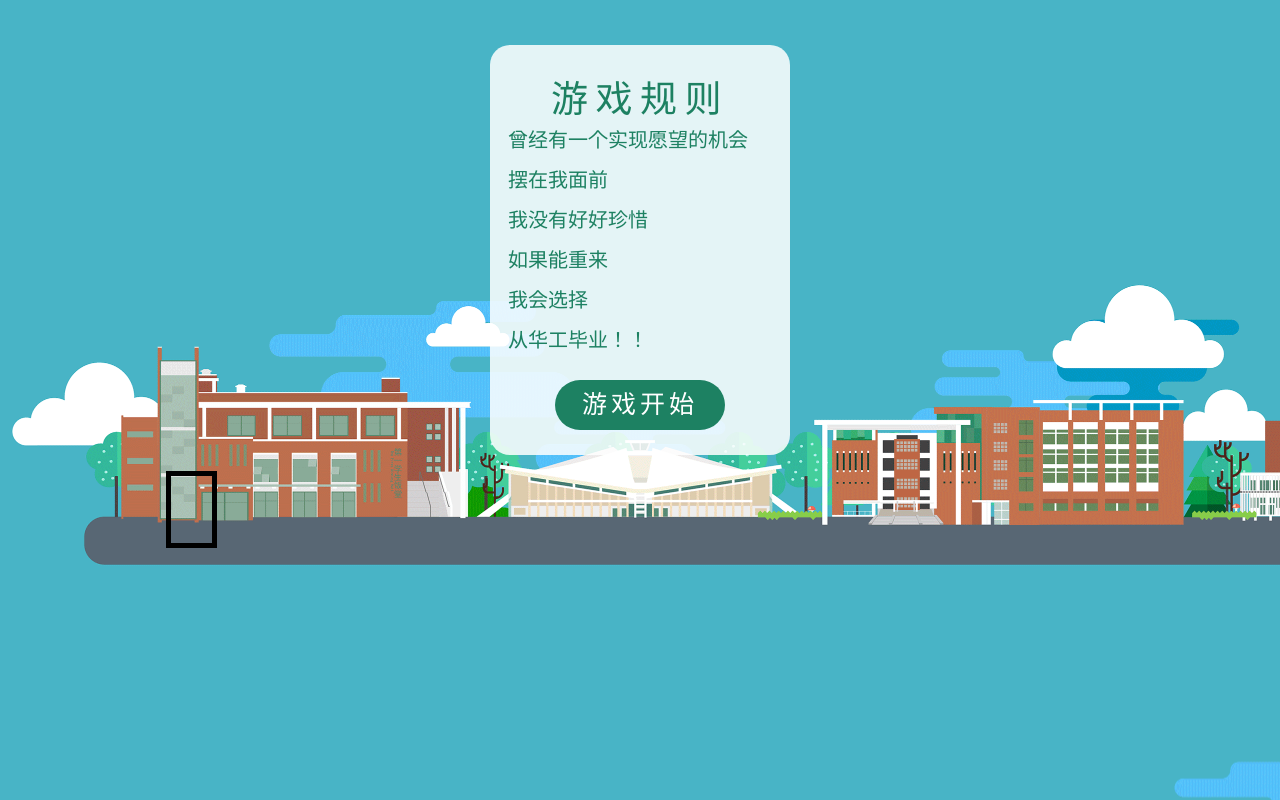
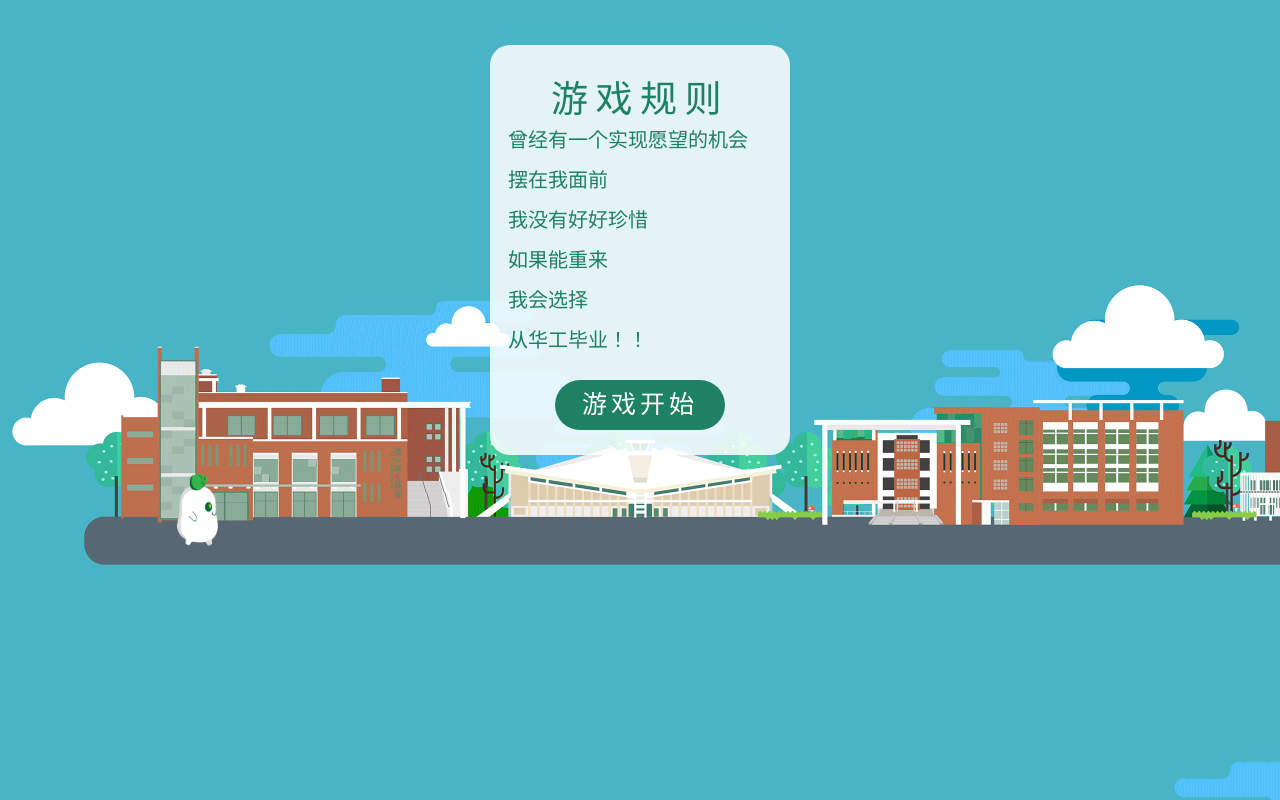
Before and after one commit to EdgeLight/hard2016, a PHP site: page / in a window 1280 px wide. Run offline with PHP 8.4, Linux system fonts and the light colour scheme; some web fonts are replaced.

Commit message:
太空漫步

```diff
--- a/index.html
+++ b/index.html
@@ -42,6 +42,7 @@
 		<img src="resource/32.png" alt="" class="bg">
 	</div>
 	<div id="tizai">
+		<img src="resource/one.gif">
 	</div>
 
 	<div class="rule popover">
--- a/js/game.js
+++ b/js/game.js
@@ -252,8 +252,10 @@ function jump(desT, desL,type) { //梯仔跳跃动画函数
 }
 
 function change(mode) { //改变梯仔gif的函数
-	if (mode == 4) {
+	if (mode == 5) {
+		setTimeout(function(){
 		_tizai.html("<img src='./resource/three.gif'>");
+		},2000);
 		setTimeout(function() {
 			_tizai.html("<img src='./resource/two.gif'>");
 		}, 5000);
@@ -261,13 +263,13 @@ function change(mode) { //改变梯仔gif的函数
 			_tizai.html("<img src='./resource/one.gif'>");
 		}, 5500);
 	}
-	if (mode == 7) {
+	if (mode == 8) {
 		_tizai.html("<img src='./resource/four.gif'>");
 		setTimeout(function() {
 			_tizai.html("<img src='./resource/one.gif'>");
 		}, 5000);
 	}
-	if (mode == 10) {
+	if (mode == 11) {
 		_tizai.html("<img src='./resource/four.gif'>");
 		setTimeout(function() {
 			_tizai.html("<img src='./resource/one.gif'>");
@@ -278,7 +280,7 @@ function change(mode) { //改变梯仔gif的函数
 				"-moz-transform": "skew(0deg,180deg)"});
 		}, 5000);
 	}
-	if (mode == 14) {
+	if (mode == 15) {
 		_tizai.html("<img src='./resource/four.gif'>");
 		setTimeout(function() {
 			_tizai.html("<img src='./resource/one.gif'>");
@@ -289,7 +291,7 @@ function change(mode) { //改变梯仔gif的函数
 				"-moz-transform": "skew(0deg,180deg)"});
 		},5000);
 	}
-	if (mode == 19) {
+	if (mode == 20) {
 		_tizai.html("<img src='./resource/four.gif'>");
 		setTimeout(function() {
 			_tizai.html("<img src='./resource/one.gif'>");
--- a/style/game.css
+++ b/style/game.css
@@ -28,13 +28,15 @@ body {
 	float: left;
 }
 #tizai{
-	width: 41px;
-	height: 67px;
+	width: 63px;
+	height: 80px;
 	position: fixed;
 	top: 471px;
 	left: 166px;
-	border-style: solid;
-	border-width: thick;
+}
+#tizai img{
+	width: 63px;
+	height: 80px;
 }
 .popover{          /* 白色半透明弹出框样式 */
 	width: 300px;
```
